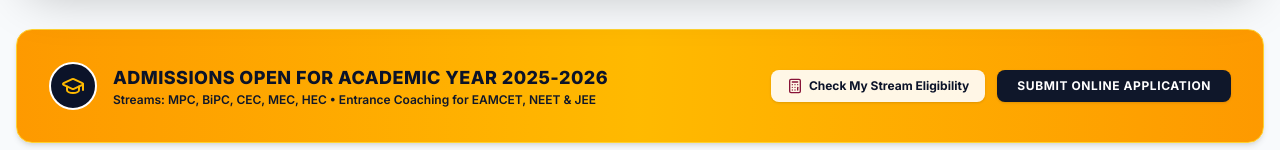
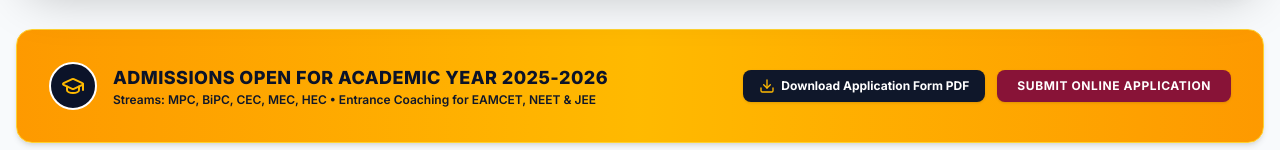
Before and after one commit to Ganesh5710/vidya-vikas-college-website, a React (Vite) app: page / in a window 1280 px wide. Shown: the part 802-952 px from the top of the page. Built offline with nearby package versions, Linux system fonts and the light colour scheme; no server answers.

Commit message:
feat: attach official 2-page Sri Vidya Vikas Junior College Application Form PDF to Download Application buttons across site

```diff
--- a/src/pages/AdmissionsPage.tsx
+++ b/src/pages/AdmissionsPage.tsx
@@ -222,12 +222,14 @@
 
             <div className="pt-2 border-t border-slate-100">
               <a
-                href="#"
-                onClick={(e) => { e.preventDefault(); alert("Application form PDF download will open."); }}
-                className="w-full py-2.5 px-4 rounded-lg bg-navy-900 text-white text-xs font-bold flex items-center justify-center gap-2 hover:bg-navy-950 transition-colors"
+                href="/SVVJC_Application_Form.pdf"
+                download="SVVJC_Application_Form.pdf"
+                target="_blank"
+                rel="noopener noreferrer"
+                className="w-full py-2.5 px-4 rounded-lg bg-navy-900 text-white text-xs font-bold flex items-center justify-center gap-2 hover:bg-navy-950 transition-colors shadow-md"
               >
                 <Download className="w-4 h-4 text-amber-400" />
-                <span>Download Application PDF</span>
+                <span>Download Official Application Form PDF</span>
               </a>
             </div>
           </div>
--- a/src/pages/HomePage.tsx
+++ b/src/pages/HomePage.tsx
@@ -12,7 +12,8 @@
   BookOpen,
   Sparkles,
   Calculator,
-  Compass
+  Compass,
+  Download
 } from 'lucide-react';
 import { INITIAL_STREAMS } from '../constants/collegeData';
 import { useData } from '../context/DataContext';
@@ -184,18 +185,21 @@
           </div>
         </div>
 
-        <div className="flex items-center gap-3">
-          <button
-            onClick={() => setIsPredictorOpen(true)}
-            className="px-4 py-2 rounded-lg bg-white/90 hover:bg-white text-navy-950 font-bold text-xs shadow transition-transform hover:scale-105 flex items-center gap-1.5"
+        <div className="flex flex-wrap items-center gap-3">
+          <a
+            href="/SVVJC_Application_Form.pdf"
+            download="SVVJC_Application_Form.pdf"
+            target="_blank"
+            rel="noopener noreferrer"
+            className="px-4 py-2 rounded-lg bg-navy-900 hover:bg-navy-950 text-white font-bold text-xs shadow transition-transform hover:scale-105 flex items-center gap-1.5"
           >
-            <Calculator className="w-4 h-4 text-maroon-900" />
-            <span>Check My Stream Eligibility</span>
-          </button>
+            <Download className="w-4 h-4 text-amber-400" />
+            <span>Download Application Form PDF</span>
+          </a>
 
           <button
             onClick={() => setActiveTab('admissions')}
-            className="px-5 py-2 rounded-lg bg-navy-900 hover:bg-navy-950 text-white font-bold text-xs uppercase tracking-wider shadow transition-transform hover:scale-105"
+            className="px-5 py-2 rounded-lg bg-maroon-900 hover:bg-maroon-950 text-white font-bold text-xs uppercase tracking-wider shadow transition-transform hover:scale-105"
           >
             Submit Online Application
           </button>
```
Also changed, not shown: 2 other files (tests, documents, lock files or other folders).
